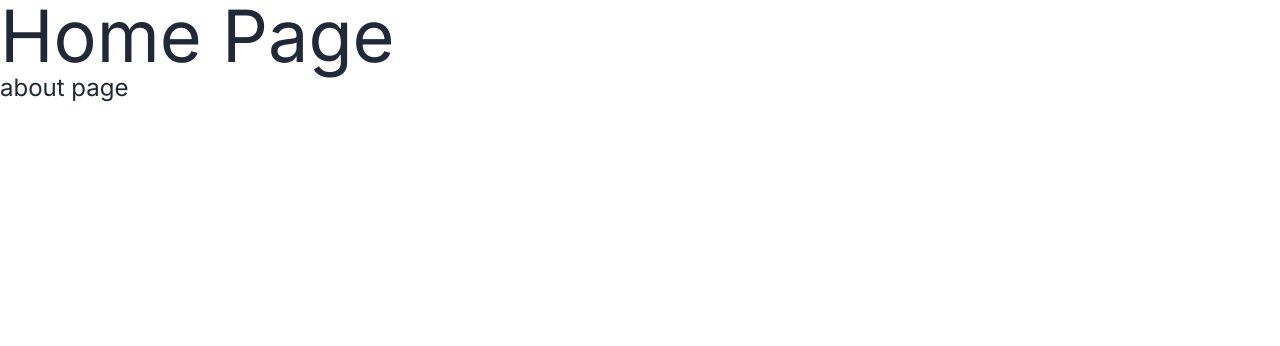
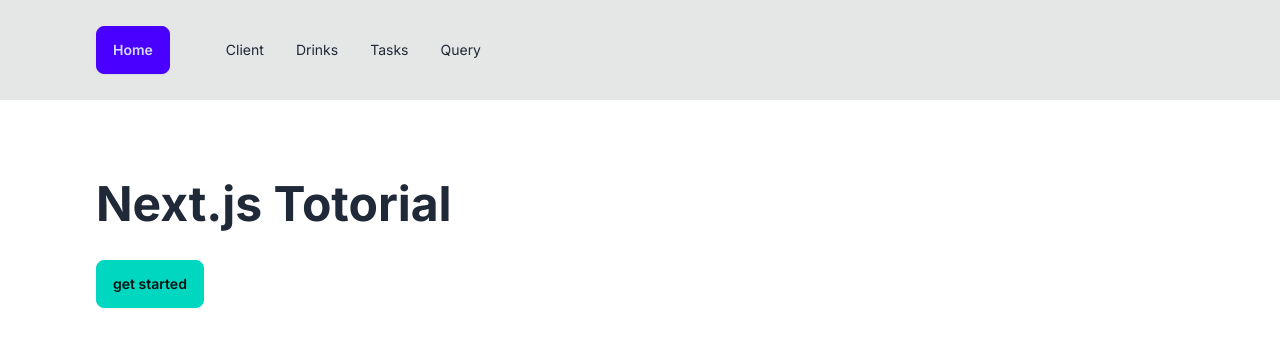
Before and after one commit to eecopilot/next-tutorial, a Next.js app: page / in a window 1280 px wide. Shown: the top 346 px of the page. Built offline with nearby package versions, Linux system fonts and the light colour scheme.

Commit message:
feat: client & error & layout

```diff
--- a/app/client/page.js
+++ b/app/client/page.js
@@ -1,7 +1,19 @@
-import React from 'react';
+'use client';
+import React, { useState } from 'react';
 
 const ClientPage = () => {
-  return <div>ClientPage</div>;
+  const [count, setCount] = useState(0);
+  return (
+    <div>
+      <h1>Client Page</h1>
+      <div>Count: {count}</div>
+      <button
+        className='btn btn-primary'
+        onClick={() => setCount(count + 1)}>
+        Increment
+      </button>
+    </div>
+  );
 };
 
 export default ClientPage;
--- /dev/null
+++ b/app/drinks/error.js
@@ -0,0 +1,7 @@
+'use client';
+
+const error = (error) => {
+  console.log(error);
+  return <div>{error.error.message}</div>;
+};
+export default error;
--- /dev/null
+++ b/app/drinks/layout.js
@@ -0,0 +1,16 @@
+import React from 'react';
+
+const DrinksLayout = ({ children }) => {
+  return (
+    <div className='max-w-xl'>
+      <div className='mockup-code mb-8'>
+        <pre data-prefix='$'>
+          <code>npm run dev</code>
+        </pre>
+      </div>
+      {children}
+    </div>
+  );
+};
+
+export default DrinksLayout;
--- /dev/null
+++ b/app/drinks/loading.js
@@ -0,0 +1,5 @@
+const loading = () => {
+  return <div className='loading text-3xl'>loading</div>;
+};
+
+export default loading;
--- a/app/drinks/page.js
+++ b/app/drinks/page.js
@@ -1,6 +1,19 @@
 import React from 'react';
+const url = 'https://www.thecocktaildb.com/api/json/v1/1/search.php?f=a';
 
-const DrinksPage = () => {
+const fetchDrinks = async () => {
+  await new Promise((resolve) => setTimeout(resolve, 1000));
+  const resp = await fetch(url);
+  if (!resp.ok) {
+    throw new Error(`HTTP error! status: ${resp.status}`);
+  }
+  const data = await resp.json();
+  return data;
+};
+
+const DrinksPage = async () => {
+  const data = await fetchDrinks();
+  console.log(data);
   return <div>DrinksPage</div>;
 };
 
--- a/app/layout.js
+++ b/app/layout.js
@@ -1,17 +1,21 @@
-import { Inter } from "next/font/google";
-import "./globals.css";
+import { Inter } from 'next/font/google';
+import './globals.css';
+import Navbar from '@/components/Navbar';
 
-const inter = Inter({ subsets: ["latin"] });
+const inter = Inter({ subsets: ['latin'] });
 
 export const metadata = {
-  title: "Create Next App",
-  description: "Generated by create next app",
+  title: 'Next.js Totorial',
+  description: 'Build awsonme sfuff with Next.js',
 };
 
 export default function RootLayout({ children }) {
   return (
-    <html lang="en">
-      <body className={inter.className}>{children}</body>
+    <html lang='en'>
+      <body className={inter.className}>
+        <Navbar />
+        <main className='px-8 py-20 max-w-6xl mx-auto'>{children}</main>
+      </body>
     </html>
   );
 }
--- a/app/page.js
+++ b/app/page.js
@@ -4,11 +4,11 @@
 const HomePage = () => {
   return (
     <div>
-      <h1 className='text-7xl'>Home Page</h1>
+      <h1 className='text-5xl mb-8 font-bold'>Next.js Totorial</h1>
       <Link
-        href='/about'
-        className='text-2xl'>
-        about page
+        href='/client'
+        className='btn btn-accent'>
+        get started
       </Link>
     </div>
   );
--- /dev/null
+++ b/components/Navbar/index.jsx
@@ -0,0 +1,33 @@
+import Link from 'next/link';
+
+const links = [
+  { href: '/client', label: 'Client' },
+  { href: '/drinks', label: 'Drinks' },
+  { href: '/tasks', label: 'Tasks' },
+  { href: '/query', label: 'Query' },
+  // { href: '/prisma', label: 'Prisma' },
+  // { href: '/about', label: 'About' },
+];
+
+export default function Navbar() {
+  return (
+    <nav className='bg-base-300 py-4'>
+      <div className='navbar px-8 max-w-6xl mx-auto flex-col sm:flex-row'>
+        <Link
+          href='/'
+          className='btn btn-primary'>
+          Home
+        </Link>
+        <ul className='menu menu-horizontal md:ml-8'>
+          {links.map(({ href, label }) => {
+            return (
+              <li key={`${href}`}>
+                <Link href={href}>{label}</Link>
+              </li>
+            );
+          })}
+        </ul>
+      </div>
+    </nav>
+  );
+}
```
